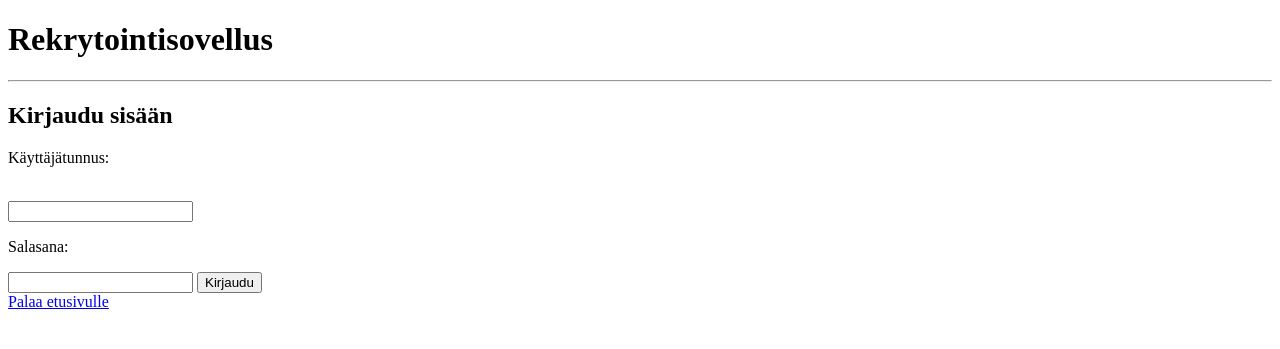
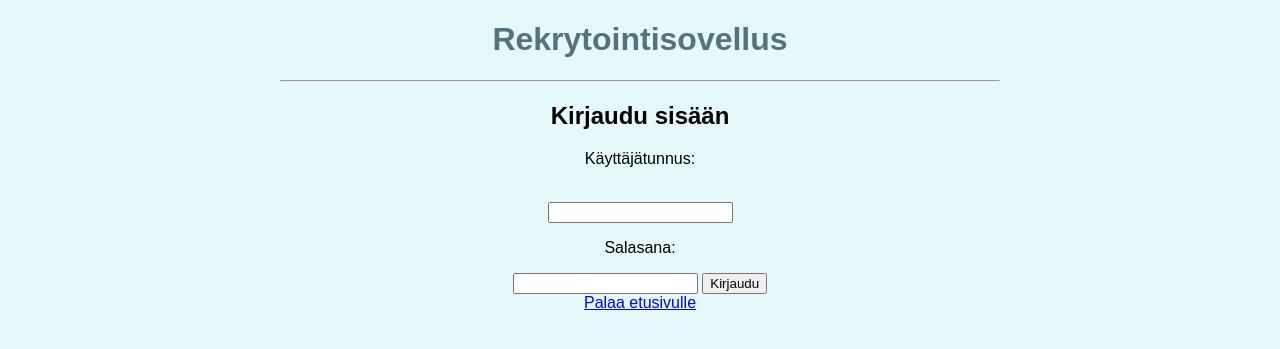
Before and after one commit to oliviahorjamo/tsoha-rekrysovellus, a Flask app: page /login in a window 1280 px wide. Shown: the top 349 px of the page. Run offline with Flask 2, Linux system fonts and the light colour scheme.

Commit message:
Improve the user interface

```diff
--- /dev/null
+++ b/static/layout.css
@@ -0,0 +1,26 @@
+
+.header {
+    margin: auto;
+    max-width: 45em;
+    font-family: Arial, Helvetica, sans-serif;
+    text-align: center;
+    color: #54737d
+}
+
+.info_text {
+    margin: auto;
+    color: #54737d;
+    max-width: 30em
+}
+
+.login {
+    background: #5b97ab;
+}
+
+body {
+    background-color: #e6f9fa;
+    margin: auto;
+    max-width: 45em;
+    font-family: Arial, Helvetica, sans-serif;
+    text-align: center;
+}
--- a/templates/layout.html
+++ b/templates/layout.html
@@ -1,5 +1,15 @@
 <!doctype html>
+<html>
+<link rel="stylesheet" href="/static/layout.css">
+<meta name = "viewport" content = "width=device-width, initial-scale=1">
 <title>Rekrytointisovellus</title>
-<h1>Rekrytointisovellus</h1>
+
+<body>
+<div class = "header">
+    <h1>Rekrytointisovellus</h1>
+</div>
 <hr>
+
+</body>
+</html>
 {% block content %}{% endblock %}
--- a/templates/mainpage.html
+++ b/templates/mainpage.html
@@ -27,7 +27,7 @@ Ei auki olevia paikkoja.
 {% endif %}
 
 
-<p>Voit tarkastella omaa profiiliasi tästä: <a href ="/profile"> Oma profiilisi </a></p>
+<p>Voit tarkastella omaa profiiliasi tästä: <a href ="/own_profile"> Oma profiilisi </a></p>
 
 {% if session.user_role == 0 %}
 <p>Voit selata hakemiasi työpaikkoja tästä: <a href="/own_applications">Hakemasi paikat </a></p>
```
Also changed, not shown: templates/index.html (+14 -2 lines).
